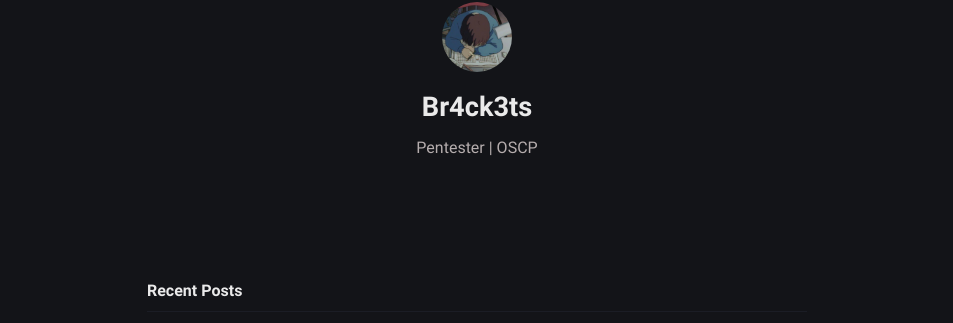
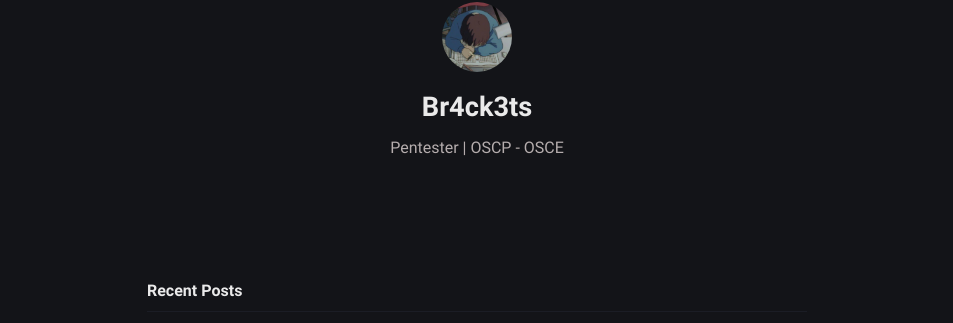
Before and after one commit to Br4ck3ts/Br4ck3ts.github.io, a Jekyll site: the page built from index.md, in a window 1280 px wide. Shown: the part 166-489 px from the top of the page, without its empty margins (163-1116 px from the left). Built offline with Jekyll 4.4.1, drawn with Linux system fonts in a browser that asks for light colours.

Commit message:
Update _config.yml

```diff
--- a/_config.yml
+++ b/_config.yml
@@ -11,7 +11,7 @@ mode: dark
 author:
   name: Br4ck3ts
   bio: >-
-    Pentester | OSCP
+    Pentester | OSCP - OSCE
   username: Br4ck3ts
   github: Br4ck3ts
   twitter: br4ck3ts
```
